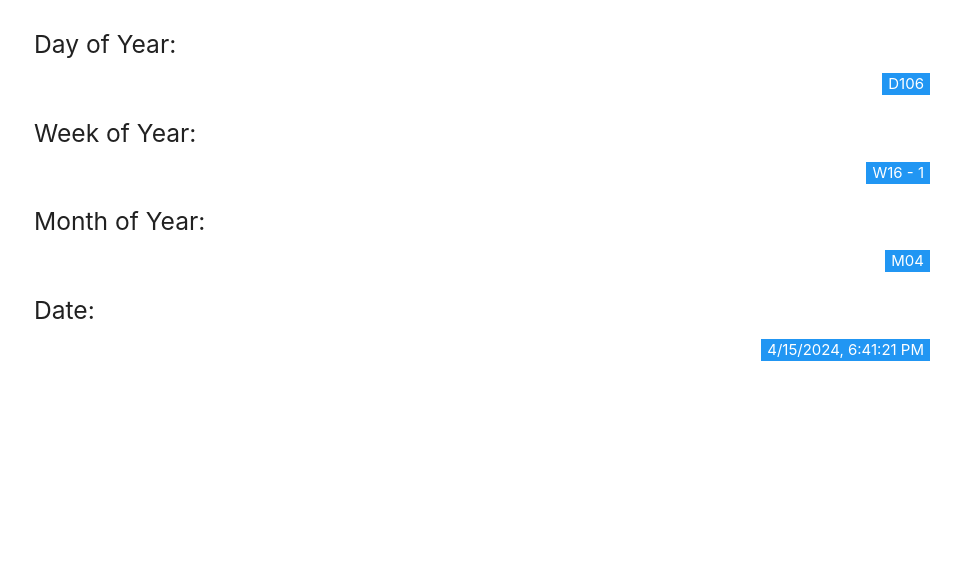
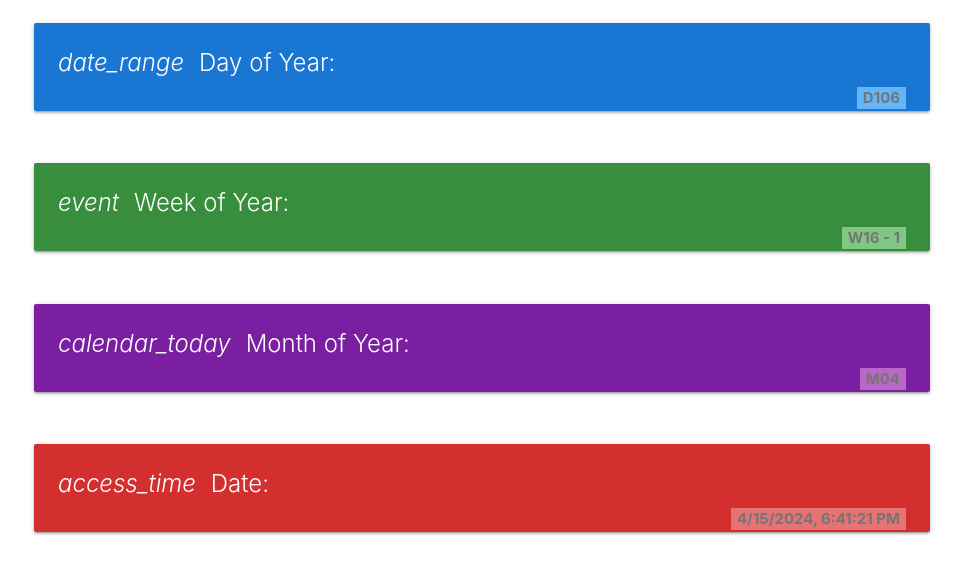
Before and after one commit to momentum-institute/date, a plain HTML site: page public/index.htm in a window 1280 px wide. Shown: the whole page, without its empty margins (158-1121 px from the left). Drawn offline with nearby package versions, Linux system fonts and the light colour scheme.

Commit message:
material

```diff
--- a/public/index.htm
+++ b/public/index.htm
@@ -6,28 +6,55 @@
     <meta name="viewport" content="width=device-width, initial-scale=1.0">
     <title>Today By The Numbers</title>
     <link href="https://cdnjs.cloudflare.com/ajax/libs/materialize/1.0.0/css/materialize.min.css" rel="stylesheet">
+    <style>
+        .card-title {
+            font-size: 24px;
+            font-weight: bold;
+        }
+        .badge {
+            font-size: 20px;
+            font-weight: bold;
+            padding: 10px;
+        }
+    </style>
 </head>
 
 <body>
     <div class="container">
         <div class="section">
-            <h5>Day of Year:</h5>
-            <p><span id="day" class="badge blue white-text"></p>
+            <div class="card blue darken-2">
+                <div class="card-content white-text">
+                    <span class="card-title"><i class="material-icons left">date_range</i>Day of Year:</span>
+                    <p><span id="day" class="badge blue lighten-2"></span></p>
+                </div>
+            </div>
         </div>
 
         <div class="section">
-            <h5>Week of Year:</h5>
-            <p><span id="week" class="badge blue white-text"></span></p>
+            <div class="card green darken-2">
+                <div class="card-content white-text">
+                    <span class="card-title"><i class="material-icons left">event</i>Week of Year:</span>
+                    <p><span id="week" class="badge green lighten-2"></span></p>
+                </div>
+            </div>
         </div>
 
         <div class="section">
-            <h5>Month of Year:</h5>
-            <p><span id="month" class="badge blue white-text"></span></p>
+            <div class="card purple darken-2">
+                <div class="card-content white-text">
+                    <span class="card-title"><i class="material-icons left">calendar_today</i>Month of Year:</span>
+                    <p><span id="month" class="badge purple lighten-2"></span></p>
+                </div>
+            </div>
         </div>
 
         <div class="section">
-            <h5>Date:</h5>
-            <p><span id="dateTimeOffset" class="badge blue white-text"></span></p>
+            <div class="card red darken-2">
+                <div class="card-content white-text">
+                    <span class="card-title"><i class="material-icons left">access_time</i>Date:</span>
+                    <p><span id="dateTimeOffset" class="badge red lighten-2"></span></p>
+                </div>
+            </div>
         </div>
 
         <script src="https://cdnjs.cloudflare.com/ajax/libs/materialize/1.0.0/js/materialize.min.js"></script>
```
